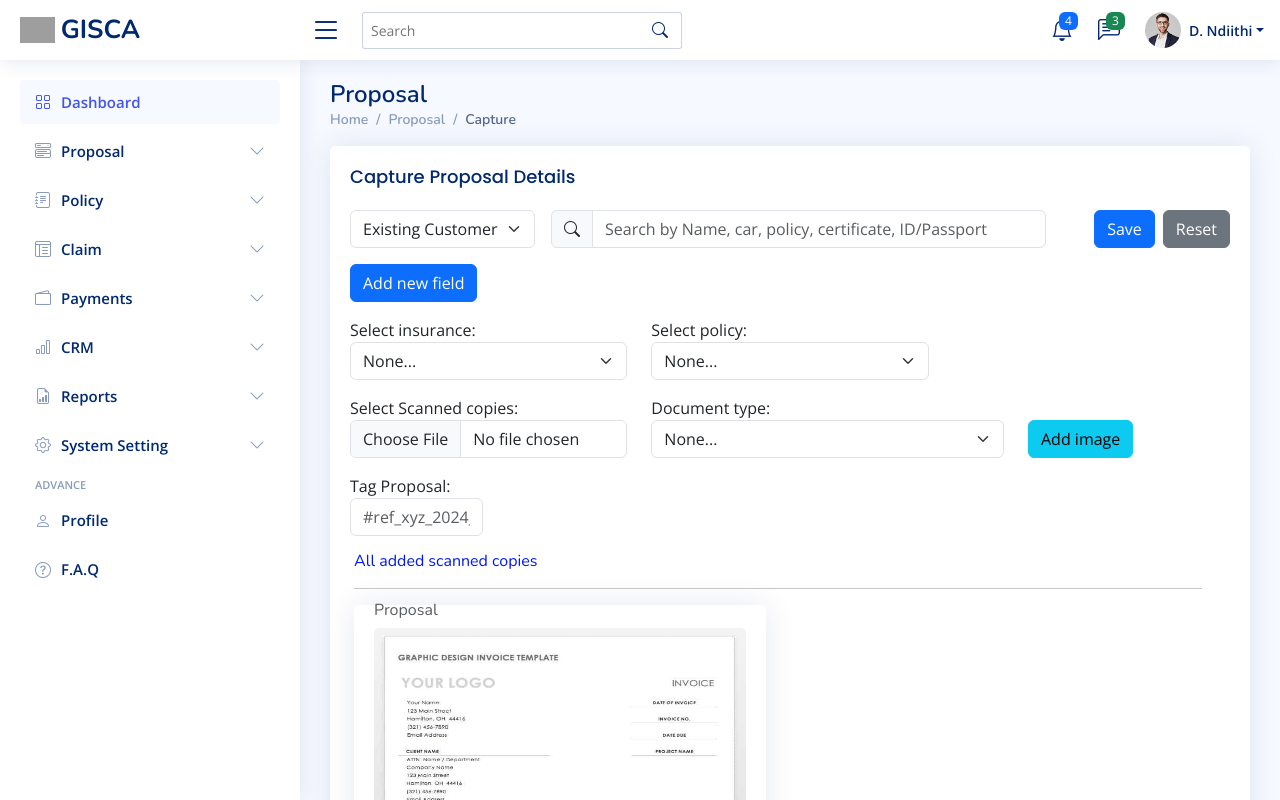
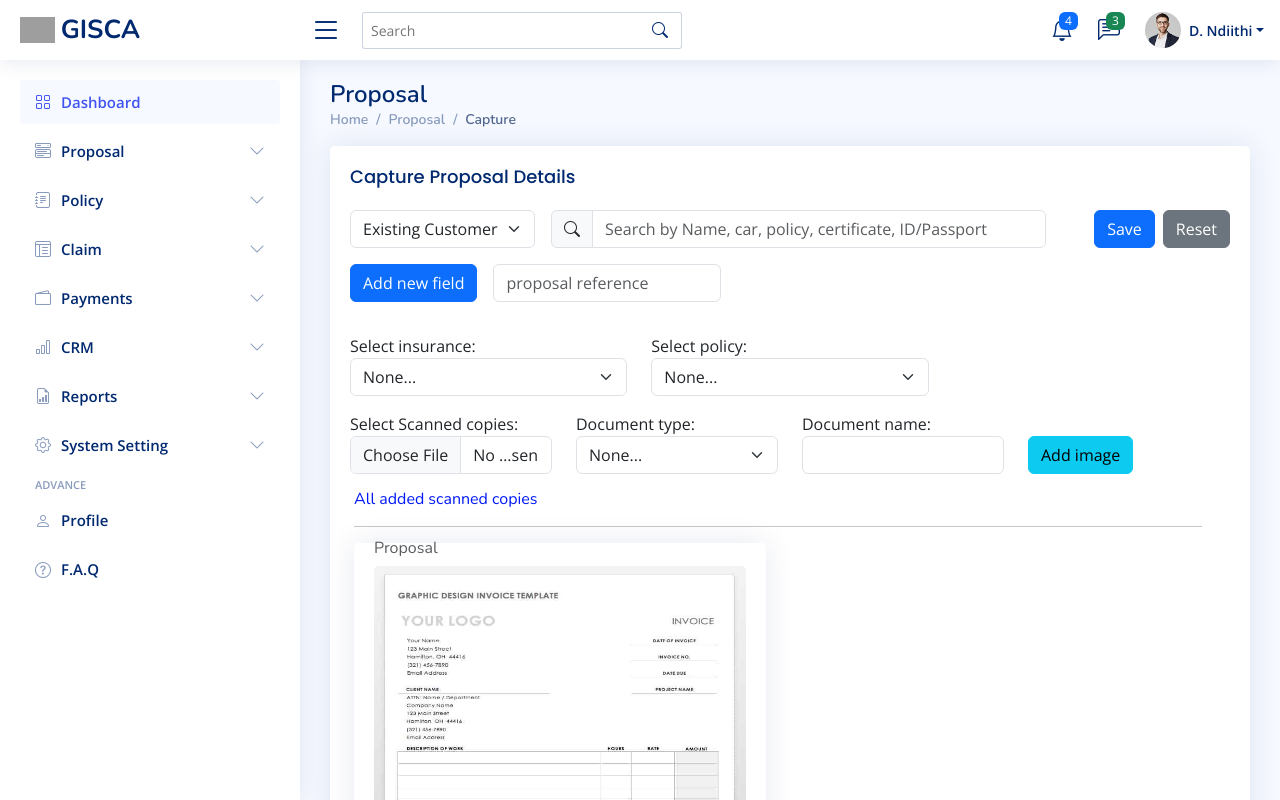
Before and after one commit to General-Insurance-Soft/tchalla, a Next.js app: page /page/proposal/capture in a window 1280 px wide. Shown: the top 800 px of the page. Built offline with nearby package versions, Linux system fonts and the light colour scheme; grey boxes are pictures that could not be loaded.

Commit message:
change form layout

```diff
--- a/app/page/proposal/capture/new_customer_form.js
+++ b/app/page/proposal/capture/new_customer_form.js
@@ -2,7 +2,7 @@
 export default function NewCustomerForm({ action }) {
     return (
 
-        <form className="row g-3 mb-3">
+        <>
             <div className="col-md-4">
                 <label for="firstName">Enter first name:</label>
                 {action === "add" ?
@@ -104,6 +104,6 @@ export default function NewCustomerForm({ action }) {
             </div>
 
 
-        </form>
+        </>
     );
 }
--- a/app/page/proposal/capture/page.js
+++ b/app/page/proposal/capture/page.js
@@ -64,20 +64,22 @@ export default function Page() {
                         </div>
                     </div>
 
-                    <div className="row">
-                        <div className="col-sm-12">
+                    <div class="d-flex justify-content-start mb-3">
+                        <div className="">
                             <button type="button" className="btn btn-primary mb-3 me-3" data-bs-toggle="modal"
                                 data-bs-target="#paneId">Add new field</button>
                         </div>
 
+                        <div className="">
+                            <input id="proposal_tag" type="text" className="form-control" placeholder="proposal reference" />
+                        </div>
                     </div>
 
-                    {
-                        customerState === "new" ? <NewCustomerForm action="add" /> : ""
-                    }
 
                     <form className="row g-3">
-
+                        {
+                            customerState === "new" ? <NewCustomerForm action="add" /> : ""
+                        }
                         <div className="col-sm-12">
                             <div className="row d-flex align-items-end">
 
@@ -106,11 +108,11 @@ export default function Page() {
 
                         <div className="col-sm-12">
                             <div className="row d-flex align-items-end">
-                                <div className="col-md-4">
+                                <div className="col-md-3">
                                     <label htmlFor="img">Select Scanned copies:</label>
                                     <input type="file" id="img" name="img" accept="image/*" className="form-control" />
                                 </div>
-                                <div className="col-md-5">
+                                <div className="col-md-3">
                                     <label htmlFor="copyName">Document type:</label>
                                     <select id="policy" className="form-select">
                                         <option defaultValue>None...</option>
@@ -122,16 +124,14 @@ export default function Page() {
                                     </select>
                                 </div>
                                 <div className="col-md-3">
+                                    <label htmlFor="documentName">Document name:</label>
+                                    <input id="documentName" type="text" className="form-control" />
+                                </div>
+                                <div className="col-md-3">
                                     <button type="button" className="btn btn-info mt-2 mt-md-0">Add image</button>
                                 </div>
                             </div>
                         </div>
-
-                        <div className="col-md-2">
-                            <label for="proposal_tag">Tag Proposal:</label>
-                            <input id="proposal_tag" type="text" className="form-control" placeholder="#ref_xyz_2024_09_26" />
-                        </div>
-
 
                         <div className="row mt-3">
 
```
